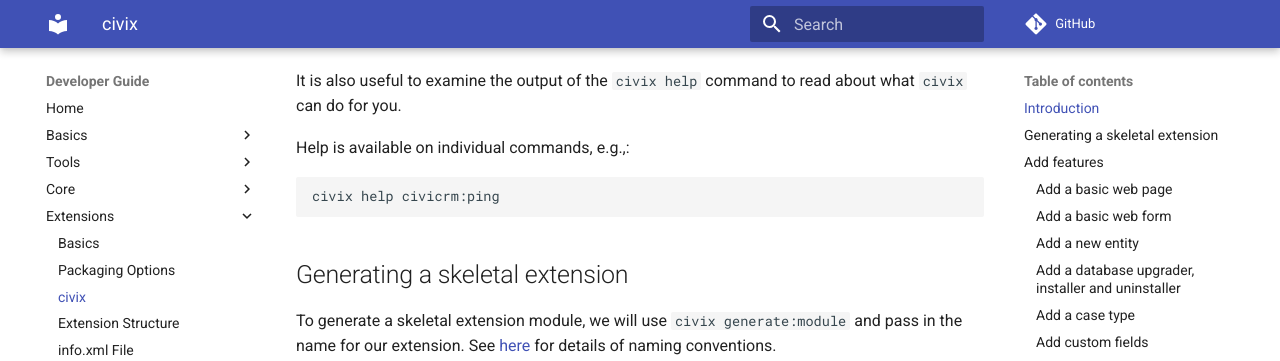
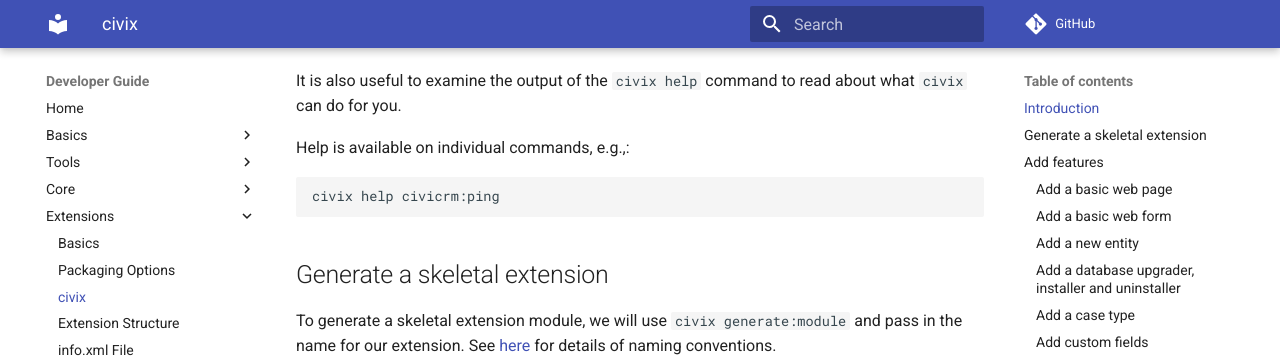
Before and after one commit to civicrm/civicrm-dev-docs, an MkDocs documentation site: the page built from docs/extensions/civix.md, in a window 1280 px wide and 900 px high, scrolled down 462 px. Shown: the top 361 px of the window. Built offline with MkDocs 1.6.1 and Material for MkDocs 9.7.7, drawn with Linux system fonts in a browser that asks for light colours; comment, search, counter and statistics services are not loaded; old or Windows-style settings are respelled for this version of MkDocs.

Commit message:
civix.md - Use more consistent grammar in titles
We ha one "Generating a skeletal extension" and one "Add features"

````diff
--- a/docs/extensions/civix.md
+++ b/docs/extensions/civix.md
@@ -22,7 +22,7 @@
 civix help civicrm:ping
 ```
 
-## Generating a skeletal extension {:#generate-module}
+## Generate a skeletal extension {:#generate-module}
 
 To generate a skeletal extension module, we will use `civix generate:module` and pass in the name for our extension. See [here](/extensions/index.md#extension-names) for details of naming conventions.
 
````
